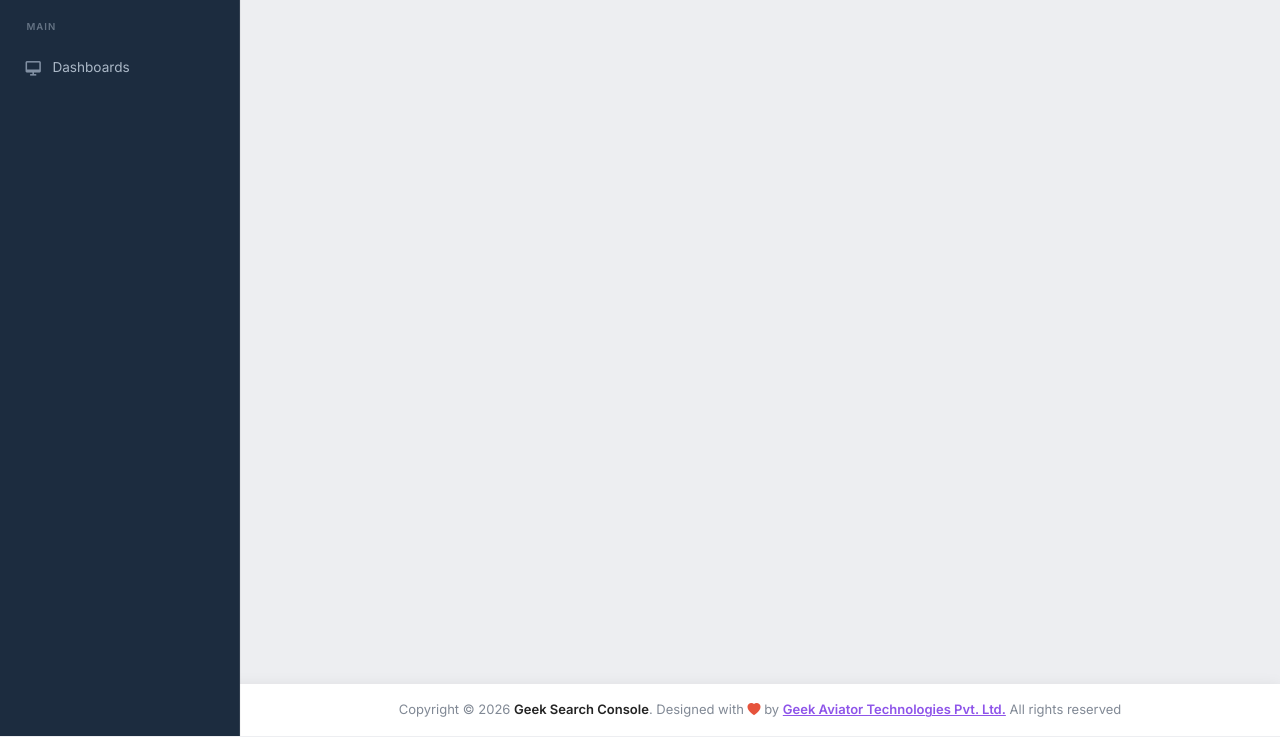
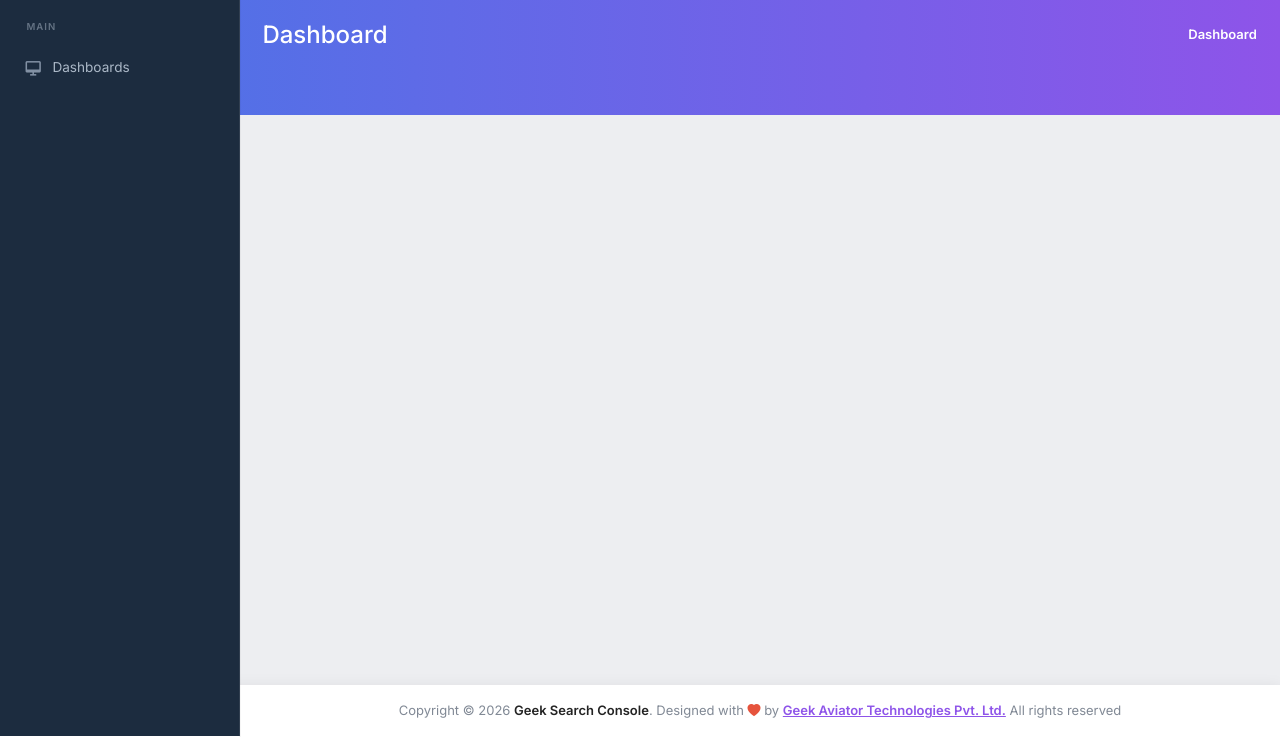
Before and after one commit to Kunjsinghal123/geek_console, a Laravel app: page /dashboard in a window 1280 px wide. Shown: the part 64-801 px from the top of the page. Run offline with Laravel 12, Linux system fonts and the light colour scheme.

Commit message:
feat(dashboard): implement breadcrumb
Added breadcrumb on the top of dashboard.

```diff
--- a/resources/views/pages/dashboard.blade.php
+++ b/resources/views/pages/dashboard.blade.php
@@ -3,6 +3,15 @@
 @section('title', 'Dashboard')
 
 @section('content')
+
+    <!-- Page Header -->
+    <div class="page-header-breadcrumb d-md-flex d-block align-items-center justify-content-between ">
+        <h4 class="fw-medium mb-0">Dashboard</h4>
+        <ol class="breadcrumb">
+            <li class="breadcrumb-item active" aria-current="page">Dashboard</li>
+        </ol>
+    </div>
+    <!-- Page Header Close -->
 
     <!-- Start::app-content -->
     <div class="main-content app-content">
```
